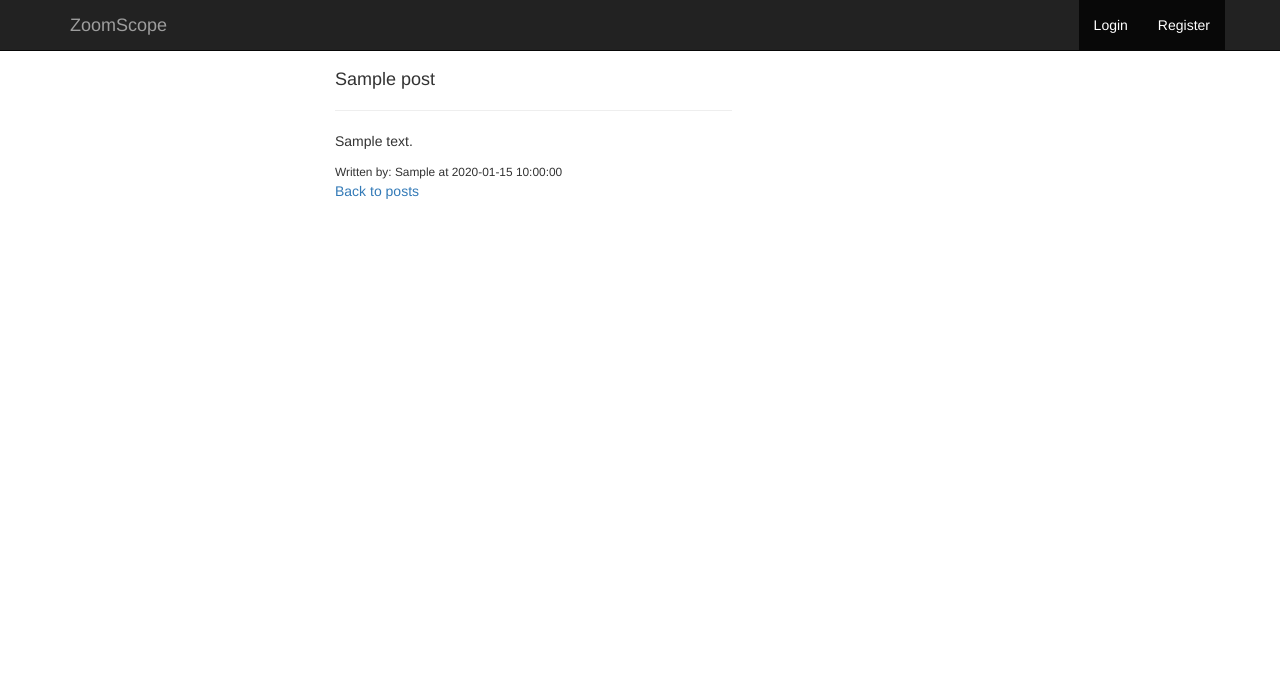
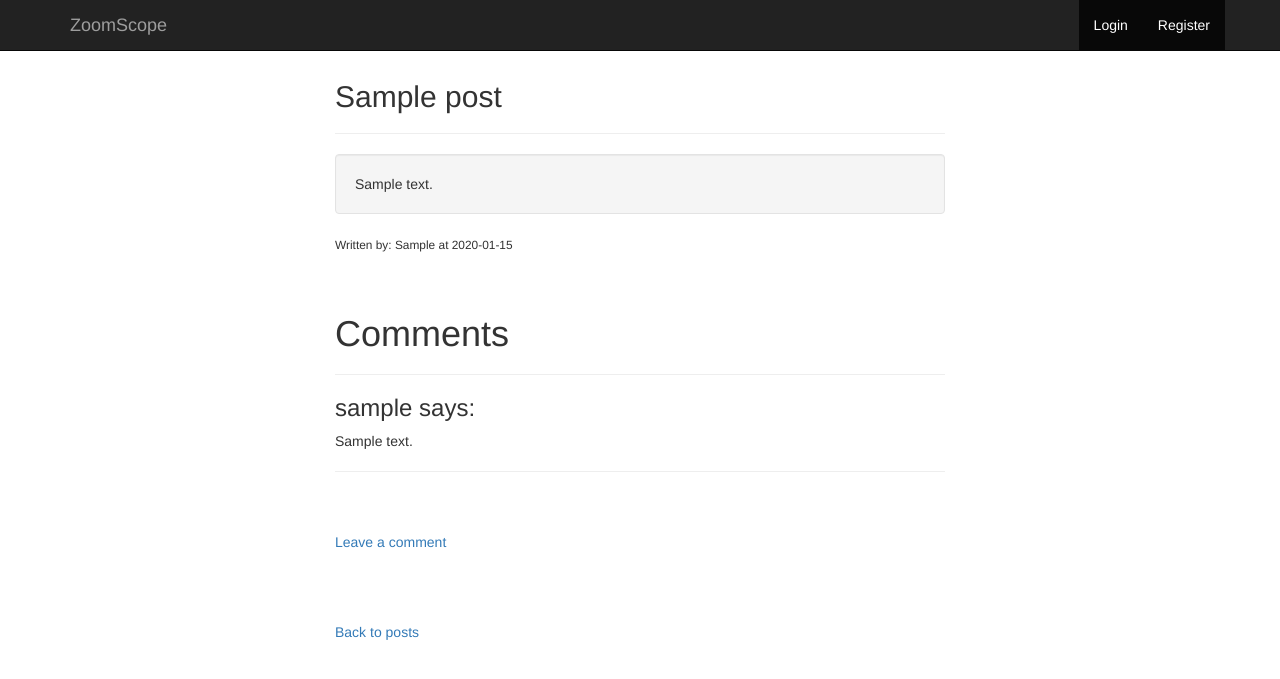
Before and after one commit to rkemmy/bloggers, a Flask app: page /posts/1 in a window 1280 px wide. Shown: the top 679 px of the page. Run offline with Flask 2, Linux system fonts and the light colour scheme; tables that the repository leaves empty hold one stand-in row (values such as "Sample post"); some libraries are stand-ins or nearby versions.

Commit message:
Create template to view posts

```diff
--- a/app/templates/posts/show.html
+++ b/app/templates/posts/show.html
@@ -2,11 +2,32 @@
 {% import 'bootstrap/wtf.html' as wtf %}
 
 {% block content %}
-    <div class="col-md-4 col-md-offset-3">
-        <h4>{{post.title}}</h4>
+    <div class="col-md-6 col-md-offset-3">
+        <h2>{{post.title}}</h2>
         <hr>
-        <p>{{post.body}}</p>
-        <small>Written by: {{post.author.username.capitalize()}} at {{post.timestamp}}</small>
+        <p class="well">{{post.body}}</p>
+        <small>Written by: {{post.author.username.capitalize()}} at {{post.time_parser(post.timestamp)}}</small>
+
+        <br>
+        <br>
+        <br>
+        <h1>Comments</h1>
+        <hr>
+
+        <div class="comments">
+            {% for comment in comments %}
+            <h3>{{comment.username}} says: </h3>
+            <p> {{comment.description}}</p>
+            <hr>
+            {% endfor %}
+
+        </div>
+        <br>
+        <br>
+        <p><a href="{{url_for('main.create_comment', post_id=post.id)}}" >Leave a comment</a></p>
+        <br>
+        <br>
+        <br>
         <p><a href="{{url_for('main.index')}}">Back to posts</a></p>
     </div>
 {% endblock %}
```
